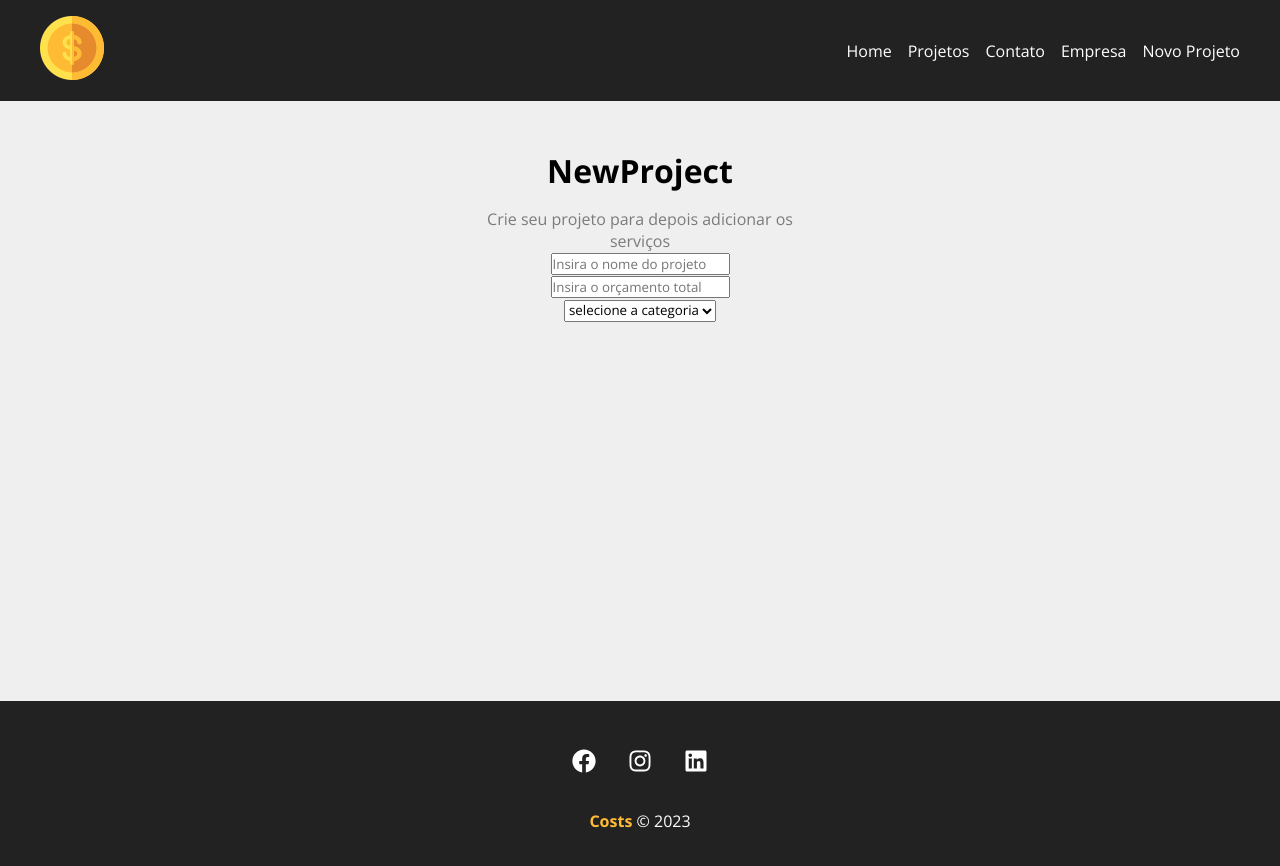
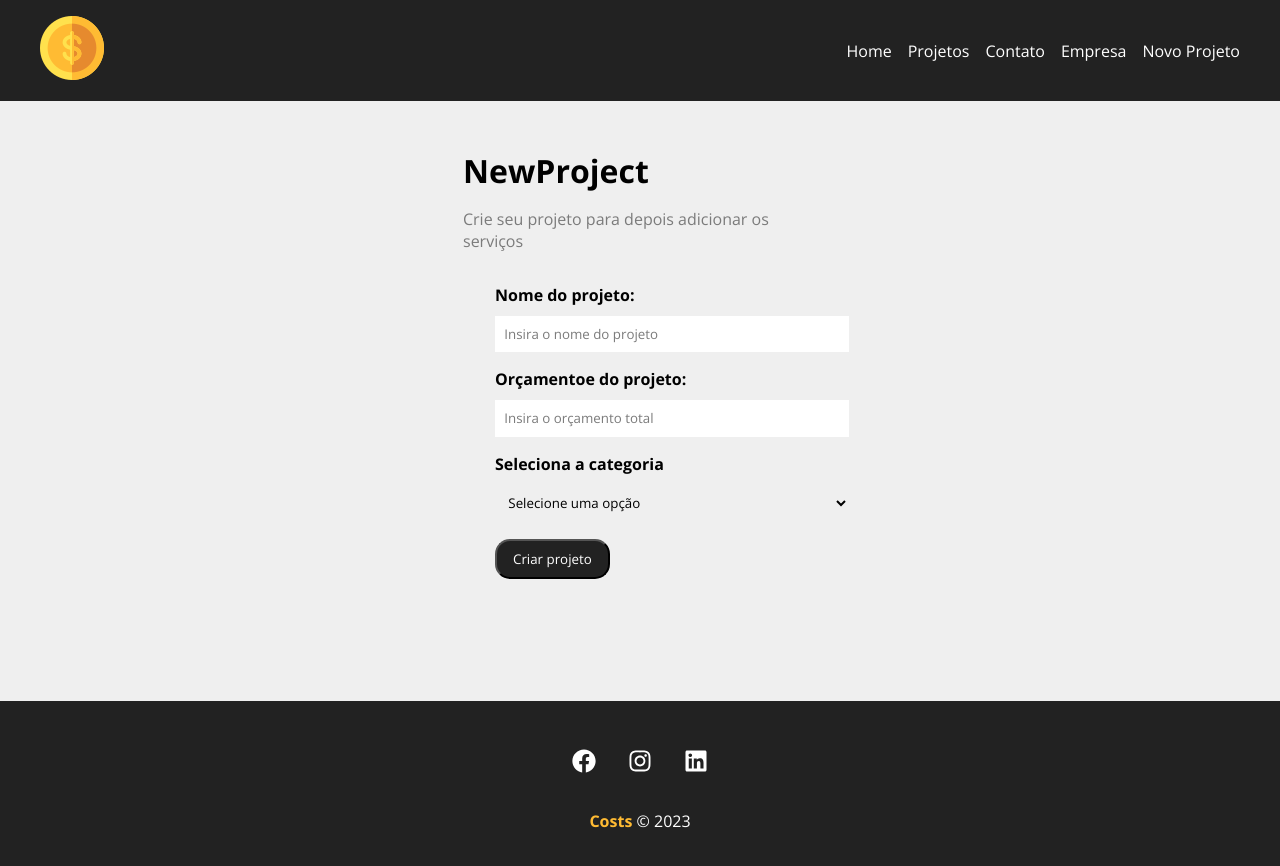
Before and after one commit to ighoralves/first-react-project, a React (Vite) app: page /newproject in a window 1280 px wide. Shown: the top 866 px of the page. Built offline with nearby package versions, Linux system fonts and the light colour scheme.

Commit message:
Finalizando o form

```diff
--- /dev/null
+++ b/src/components/form/Input.jsx
@@ -0,0 +1,19 @@
+import styles from "./Input.module.css";
+
+function Input({ type, text, name, placeholder, handleOnChange, value }) {
+  return (
+    <div className={styles.form_control}>
+      <label htmlFor={name}>{text}:</label>
+      <input
+        type={type}
+        name={name}
+        id={name}
+        placeholder={placeholder}
+        onChange={handleOnChange}
+        value={value}
+      />
+    </div>
+  );
+}
+
+export default Input;
--- /dev/null
+++ b/src/components/form/Input.module.css
@@ -0,0 +1,21 @@
+.form_control {
+  display: flex;
+  flex-direction: column;
+  margin-bottom: 1em;
+}
+
+.form_control label {
+  margin-bottom: .6em;
+  font-weight: bold;
+
+}
+.form_control input {
+  padding: .7em;
+  border-radius: 0;
+  border: none;
+
+}
+
+.form_control input::placeholder {
+  color: #7b7b7b;
+}
--- /dev/null
+++ b/src/components/form/Select.jsx
@@ -0,0 +1,14 @@
+import styles from "./Select.module.css";
+
+function Select({ text, name, options, handleOnChange, value }) {
+  return (
+    <div className={styles.form_control}>
+      <label htmlFor={name}>{text}</label>
+      <select name={name} id="name">
+        <option>Selecione uma opção</option>
+      </select>
+    </div>
+  );
+}
+
+export default Select;
--- /dev/null
+++ b/src/components/form/Select.module.css
@@ -0,0 +1,17 @@
+.form_control {
+  display: flex;
+  flex-direction: column;
+  margin-bottom: 1em;
+}
+
+.form_control label {
+  margin-bottom: .6em;
+  font-weight: bold;
+
+}
+.form_control Select {
+  padding: .7em;
+  border-radius: 0;
+  border: none;
+
+}
--- /dev/null
+++ b/src/components/form/SubmitButton.jsx
@@ -0,0 +1,11 @@
+import styles from "./SubmitButton.module.css";
+
+function SubmitButton({ text }) {
+  return (
+    <div>
+      <button className={styles.btn}>{text}</button>
+    </div>
+  );
+}
+
+export default SubmitButton;
--- /dev/null
+++ b/src/components/form/SubmitButton.module.css
@@ -0,0 +1,12 @@
+.btn {
+  background-color: #222;
+  color: #fff;
+  padding: 0.7em 1.2em;
+  transition: .5s;
+  cursor: pointer;
+  border-radius: 15px;
+}
+
+.btn:hover {
+  color: #ffbb33;
+}
--- a/src/components/layout/Container.module.css
+++ b/src/components/layout/Container.module.css
@@ -2,7 +2,7 @@
   width: 1200px;
   margin: 0 auto;
   display: flex;
-  text-align: center;
+  /* text-align: center; */
   flex-wrap: wrap;
   justify-content: space-between;
 }
--- a/src/components/pages/NewProject.jsx
+++ b/src/components/pages/NewProject.jsx
@@ -1,4 +1,4 @@
-import ProjectForm from "../../project/ProjectForm";
+import ProjectForm from "../project/ProjectForm";
 
 import styles from "./NewProject.module.css";
 
@@ -7,7 +7,7 @@
     <div className={styles.newproject_container}>
       <h1>NewProject</h1>
       <p>Crie seu projeto para depois adicionar os serviços</p>
-      <ProjectForm />
+      <ProjectForm btnText="Criar projeto" />
     </div>
   );
 }
--- /dev/null
+++ b/src/components/project/ProjectForm.jsx
@@ -0,0 +1,27 @@
+import Input from "../form/Input";
+import Select from "../form/Select";
+import SubmitButton from "../form/SubmitButton";
+import styles from "./ProjectForm.module.css";
+
+function ProjectForm({ btnText }) {
+  return (
+    <form className={styles.form}>
+      <Input
+        type="text"
+        text="Nome do projeto"
+        name="name"
+        placeholder="Insira o nome do projeto"
+      />
+      <Input
+        type="number"
+        text="Orçamentoe do projeto"
+        name="bugget"
+        placeholder="Insira o orçamento total"
+      />
+      <Select name="category_id" text="Seleciona a categoria" />
+      <SubmitButton text={btnText} />
+    </form>
+  );
+}
+
+export default ProjectForm;
--- /dev/null
+++ b/src/components/project/ProjectForm.module.css
@@ -0,0 +1,4 @@
+.form {
+  width: 100%;
+  margin: 2em;
+}
--- a/src/project/ProjectForm.jsx
+++ /dev/null
@@ -1,21 +0,0 @@
-function ProjectForm() {
-  return (
-    <form>
-      <div>
-        <input type="text" placeholder="Insira o nome do projeto" />
-      </div>
-      <div>
-        <input type="number" placeholder="Insira o orçamento total" />
-      </div>
-      <div>
-        <select name="category_id">
-          <option disable selected>
-            selecione a categoria
-          </option>
-        </select>
-      </div>
-    </form>
-  );
-}
-
-export default ProjectForm;
```
